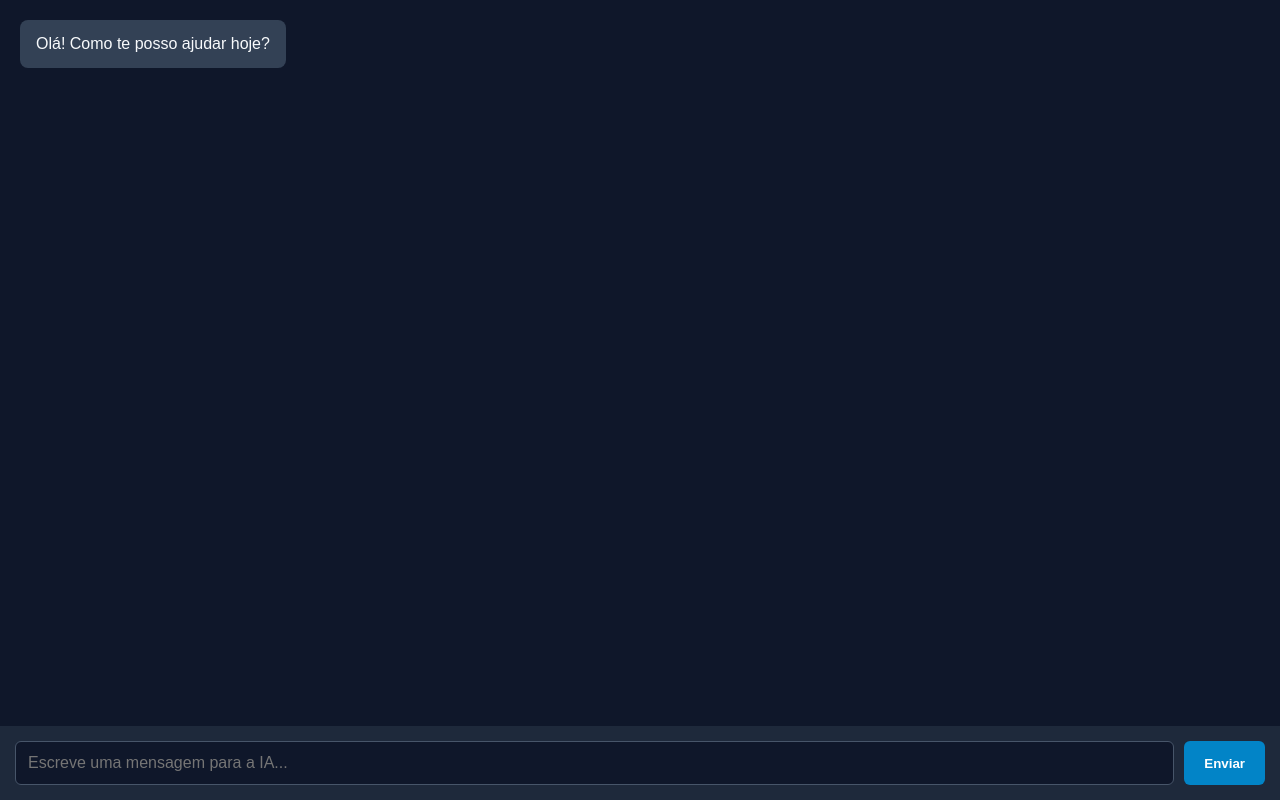
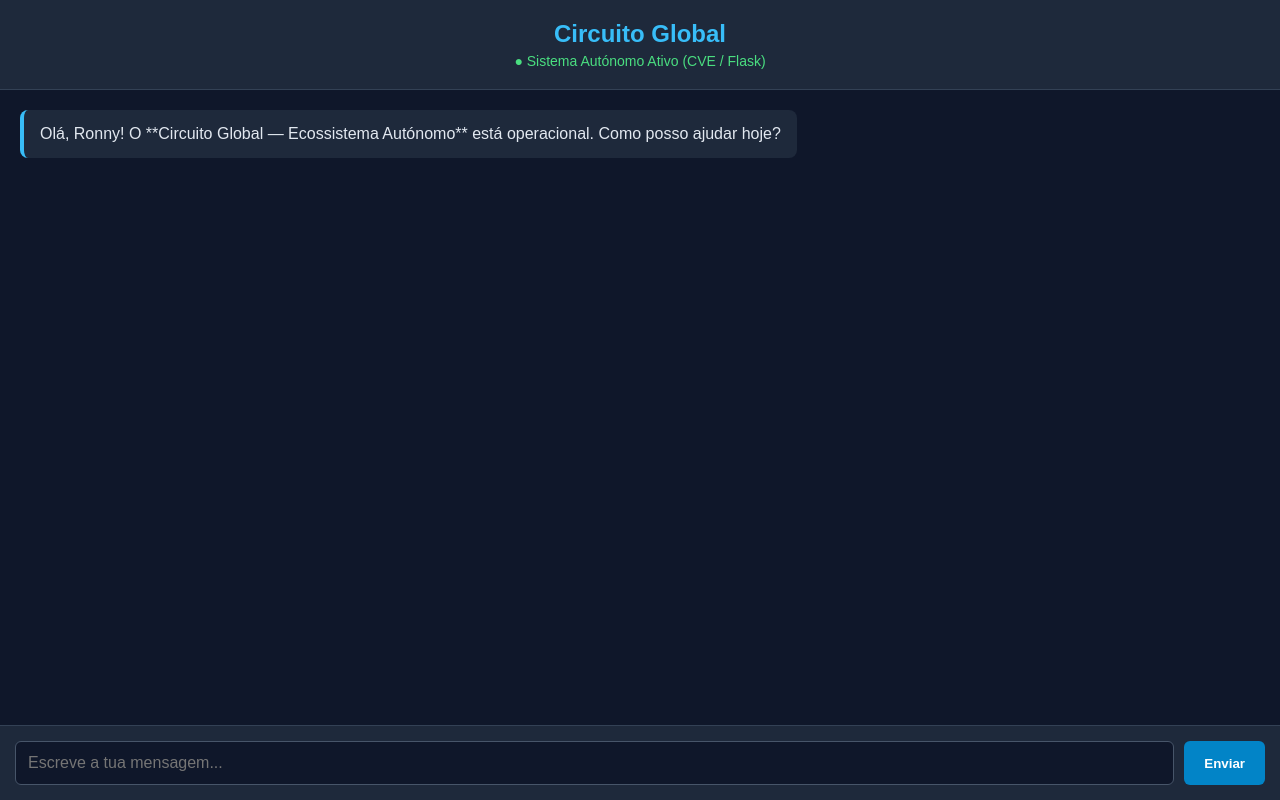
Before and after one commit to ronydias3134-art/ecossistema-autonomo, a Flask app: page / in a window 1280 px wide. Run offline with Flask 3, Linux system fonts and the light colour scheme.

Commit message:
Update index.html

```diff
--- a/templates/index.html
+++ b/templates/index.html
@@ -3,7 +3,7 @@
 <head>
     <meta charset="UTF-8">
     <meta name="viewport" content="width=device-width, initial-scale=1.0">
-    <title>Ecossistema Autónomo - Chat Gemini</title>
+    <title>Circuito Global — Ecossistema Autónomo</title>
     <style>
         body {
             font-family: Arial, sans-serif;
@@ -14,6 +14,22 @@
             flex-direction: column;
             height: 100vh;
             justify-content: space-between;
+        }
+        header {
+            background-color: #1e293b;
+            padding: 20px;
+            text-align: center;
+            border-bottom: 1px solid #334155;
+        }
+        h1 {
+            margin: 0;
+            font-size: 1.5rem;
+            color: #38bdf8;
+        }
+        .status-badge {
+            font-size: 0.875rem;
+            color: #4ade80;
+            margin-top: 5px;
         }
         #chat-container {
             flex: 1;
@@ -29,31 +45,35 @@
             border-radius: 8px;
             line-height: 1.5;
         }
+        .system-message {
+            background-color: #1e293b;
+            color: #e2e8f0;
+            align-self: flex-start;
+            border-left: 4px solid #38bdf8;
+        }
         .user-message {
             background-color: #2563eb;
+            color: #ffffff;
             align-self: flex-end;
         }
-        .ai-message {
-            background-color: #334155;
-            align-self: flex-start;
-        }
         #input-container {
-            display: flex;
             padding: 15px;
             background-color: #1e293b;
+            display: flex;
             gap: 10px;
+            border-top: 1px solid #334155;
         }
-        input {
+        input[type="text"] {
             flex: 1;
             padding: 12px;
             border-radius: 6px;
             border: 1px solid #475569;
             background-color: #0f172a;
-            color: #fff;
-            font-size: 16px;
+            color: #f8fafc;
+            font-size: 1rem;
         }
         button {
-            padding: 0 20px;
+            padding: 12px 20px;
             background-color: #0284c7;
             color: white;
             border: none;
@@ -68,67 +88,56 @@
 </head>
 <body>
 
+    <header>
+        <h1>Circuito Global</h1>
+        <div class="status-badge">● Sistema Autónomo Ativo (CVE / Flask)</div>
+    </header>
+
     <div id="chat-container">
-        <div class="message ai-message">Olá! Como te posso ajudar hoje?</div>
+        <div class="message system-message">
+            Olá, Ronny! O **Circuito Global — Ecossistema Autónomo** está operacional. Como posso ajudar hoje?
+        </div>
     </div>
 
     <div id="input-container">
-        <input type="text" id="user-input" placeholder="Escreve uma mensagem para a IA..." autocomplete="off">
+        <input type="text" id="userInput" placeholder="Escreve a tua mensagem...">
         <button onclick="sendMessage()">Enviar</button>
     </div>
 
     <script>
-        const chatContainer = document.getElementById('chat-container');
-        const userInput = document.getElementById('user-input');
+        async function sendMessage() {
+            const input = document.getElementById('userInput');
+            const messageText = input.value.trim();
+            if (!messageText) return;
 
-        userInput.addEventListener('keypress', function (e) {
-            if (e.key === 'Enter') {
-                sendMessage();
-            }
-        });
+            const chatContainer = document.getElementById('chat-container');
 
-        async function sendMessage() {
-            const message = userInput.value.trim();
-            if (!message) return;
+            const userDiv = document.createElement('div');
+            userDiv.className = 'message user-message';
+            userDiv.innerText = messageText;
+            chatContainer.appendChild(userDiv);
 
-            // Adiciona a mensagem do utilizador ao chat
-            appendMessage(message, 'user-message');
-            userInput.value = '';
-
-            // Mensagem temporária de carregamento
-            const loadingId = appendMessage('A pensar...', 'ai-message');
+            input.value = '';
+            chatContainer.scrollTop = chatContainer.scrollHeight;
 
             try {
                 const response = await fetch('/api/chat', {
                     method: 'POST',
-                    headers: {
-                        'Content-Type': 'application/json'
-                    },
-                    body: JSON.stringify({ message: message })
+                    headers: { 'Content-Type': 'application/json' },
+                    body: JSON.stringify({ message: messageText })
                 });
-
                 const data = await response.json();
 
-                // Remove a mensagem de carregamento e coloca a resposta real
-                document.getElementById(loadingId).remove();
-                appendMessage(data.response || 'Erro na resposta do servidor.', 'ai-message');
-
-            } catch (error) {
-                document.getElementById(loadingId).remove();
-                appendMessage('Erro ao comunicar com o servidor.', 'ai-message');
+                const sysDiv = document.createElement('div');
+                sysDiv.className = 'message system-message';
+                sysDiv.innerText = data.response || "Erro na resposta do sistema.";
+                chatContainer.appendChild(sysDiv);
+                chatContainer.scrollTop = chatContainer.scrollHeight;
+            } catch (err) {
+                console.error("Erro na comunicação com o servidor:", err);
             }
         }
+    </script>
 
-        function appendMessage(text, className) {
-            const messageDiv = document.createElement('div');
-            messageDiv.className = `message ${className}`;
-            messageDiv.innerText = text;
-            const id = 'msg-' + Date.now();
-            messageDiv.id = id;
-            chatContainer.appendChild(messageDiv);
-            chatContainer.scrollTop = chatContainer.scrollHeight;
-            return id;
-        }
-    </script>
 </body>
 </html>
```
